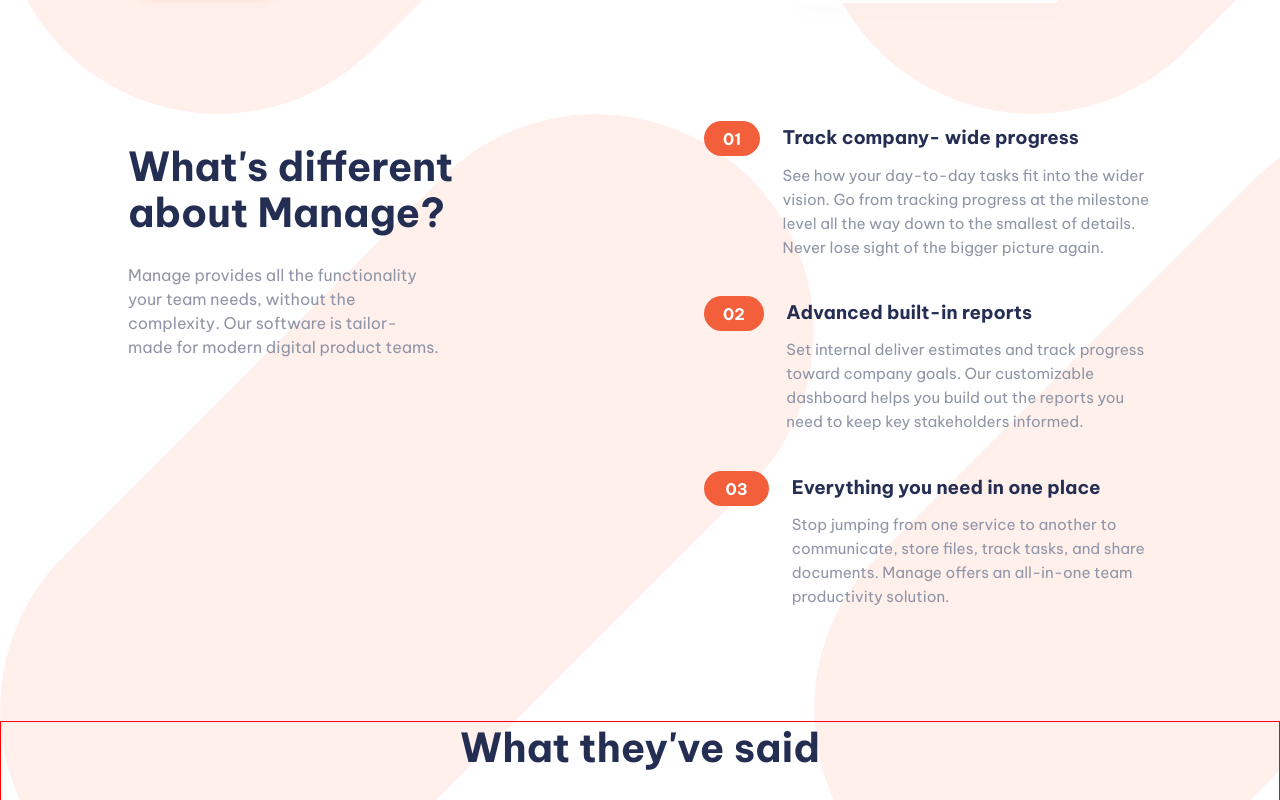
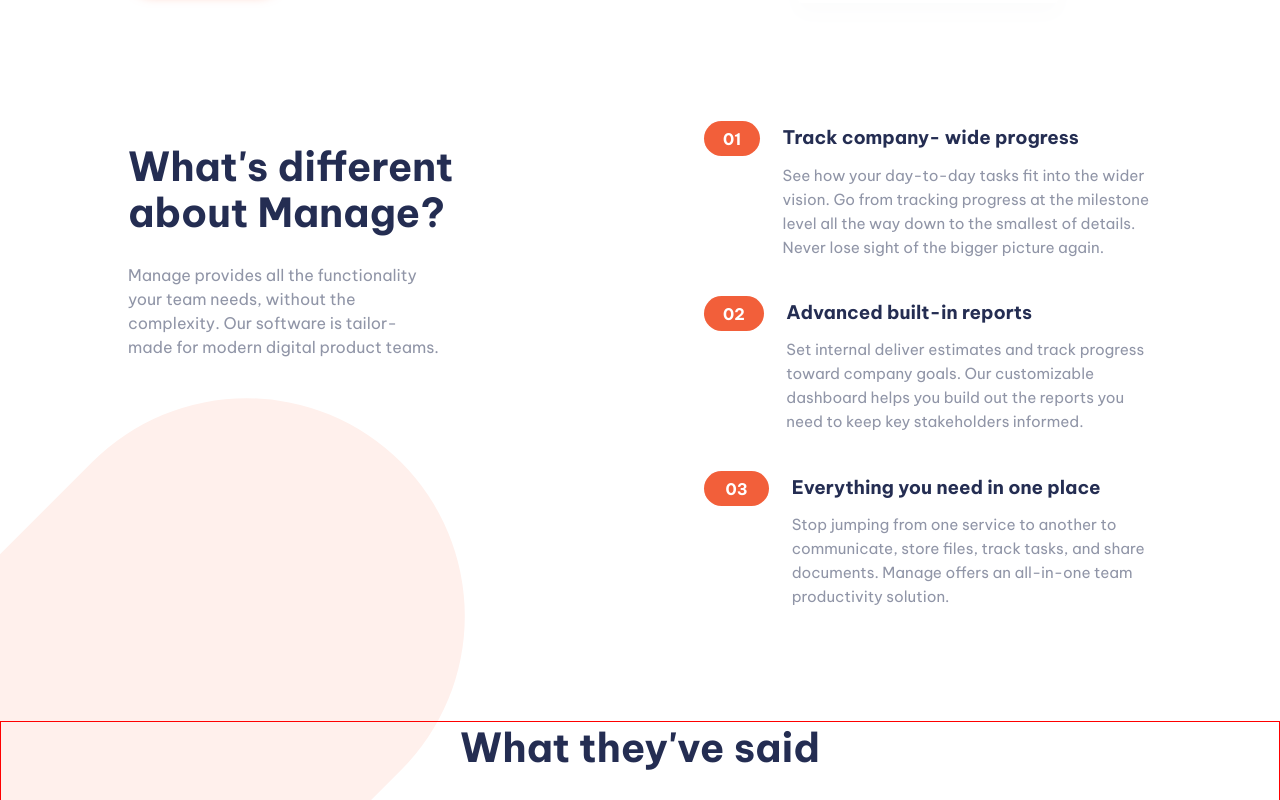
Before and after one commit to jeffestella/manage-landing-page, a React (Create React App) app: page / in a window 1280 px wide. Shown: the part 700-1500 px from the top of the page. Built offline with nearby package versions, Linux system fonts and the light colour scheme.

Commit message:
Adjust BG positioning for App and add new bg div to App

```diff
--- a/src/components/App.css
+++ b/src/components/App.css
@@ -2,4 +2,15 @@
   max-width: 1500px;
   min-height: 100vh;
   background-image: url(../assets/bg-tablet-pattern.svg);
+
+  /* background-image: url(../assets/bg-tablet-pattern.svg) top right no-repeat; */
+  background-repeat: no-repeat;
+  background-position: right -25% top -10%;
 }
+
+.whiteBgContent {
+  background-image: url(../assets/bg-tablet-pattern.svg);
+  background-repeat: no-repeat;
+  background-position: left -75% bottom -30%;
+
+}
--- a/src/components/App.js
+++ b/src/components/App.js
@@ -13,8 +13,10 @@
     <div className="App">
       <NavBar />
       <SectionHero />
-      <SectionFeatures />
-      <SectionTestimonials />
+      <div className="whiteBgContent">
+        <SectionFeatures />
+        <SectionTestimonials />
+      </div>
       <SectionCTA />
       <Footer />
     </div>
```
